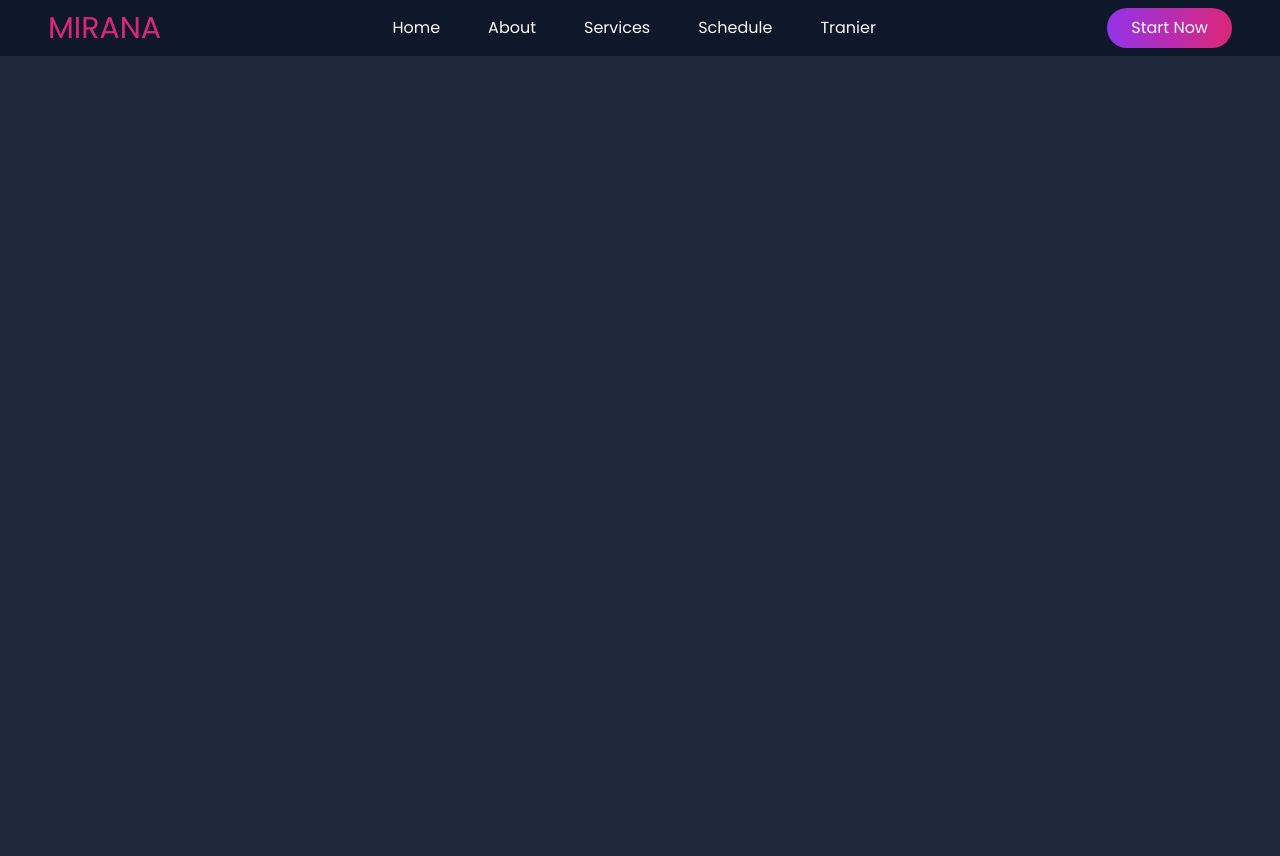
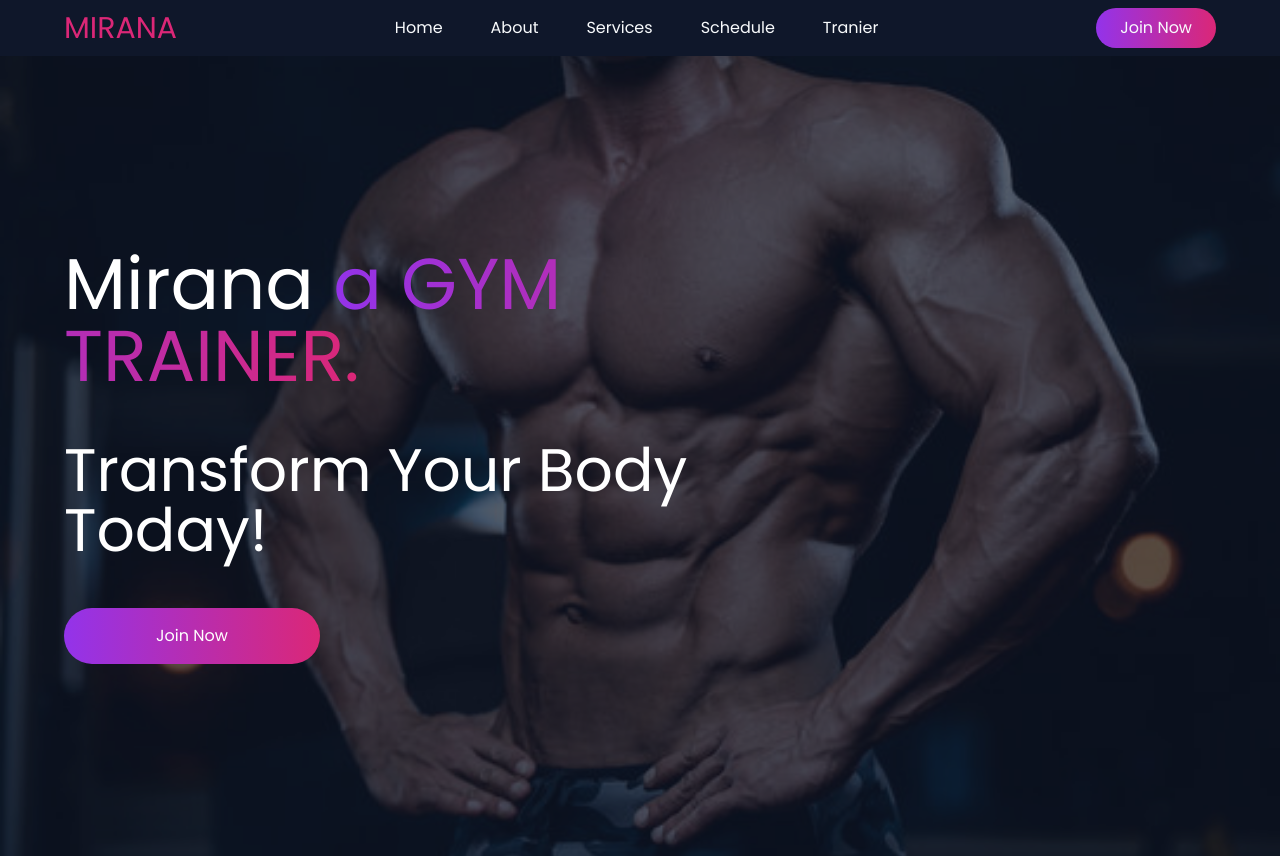
Before and after one commit to dan-kingo/mirana-tailwindcss, a website: page src/index.html in a window 1280 px wide. Before the commit the page ends 800 px from the top, so only its background shows below. Drawn offline with Linux system fonts and the light colour scheme; a web font is replaced by a local one.

Commit message:
finish hero section

```diff
--- a/src/index.html
+++ b/src/index.html
@@ -7,7 +7,7 @@
   </head>
   <body class="bg-slate-800">
     <nav
-      class="bg-slate-900 py-2 px-12 text-slate-50 flex items-center justify-between"
+      class="bg-slate-900 py-2 px-4 md:px-16 text-slate-50 flex items-center justify-between sticky top-0"
     >
       <a
         href="#"
@@ -35,12 +35,46 @@
         <button
           class="py-2 px-6 rounded-full bg-gradient-to-r from-purple-600 to-pink-600 hover:opacity-90 transition-all"
         >
-          Start Now
+          Join Now
         </button>
       </div>
       <div class="block lg:hidden text-3xl hover:text-pink-700 transition-all">
         <button>&#9776;</button>
       </div>
     </nav>
+
+    <!-- hero section -->
+
+    <section
+      class="relative h-screen bg-custom-pattern bg-cover bg-center bg-fixed px-4 md:px-16"
+      id="hero"
+    >
+      <div class="absolute inset-0 bg-slate-900 opacity-70"></div>
+      <div
+        class="flex items-center justify-center flex-col h-screen gap-12 md:items-start"
+      >
+        <h1
+          class="z-20 text-4xl md:text-7xl text-white md:max-w-2xl max-w-full"
+        >
+          Mirana
+          <span
+            class="text-4xl md:text-7xl text-transparent bg-gradient-to-r from-purple-600 to-pink-600 bg-clip-text"
+          >
+            a GYM TRAINER.</span
+          >
+        </h1>
+        <h1
+          class="text-4xl md:text-6xl text-white z-20 max-w-full md:max-w-2xl"
+        >
+          Transform Your Body Today!
+        </h1>
+
+        <button
+          class="py-4 px-6 text-white rounded-full bg-gradient-to-r from-purple-600 to-pink-600 hover:opacity-90 transition-all z-20 w-48 md:w-64"
+        >
+          Join Now
+        </button>
+      </div>
+    </section>
   </body>
 </html>
--- a/tailwind.config.js
+++ b/tailwind.config.js
@@ -2,7 +2,11 @@
 module.exports = {
   content: ["./src/**/*.{html,js}"],
   theme: {
-    extend: {},
+    extend: {
+      backgroundImage: {
+        "custom-pattern": "url('../images/360.jpg')",
+      },
+    },
   },
   plugins: [],
 };
```
Also changed, not shown: images/360.jpg (added), images/download.jpg (added), images/images (1).jpg (added), images/images.jpg (added), src/output.css.
